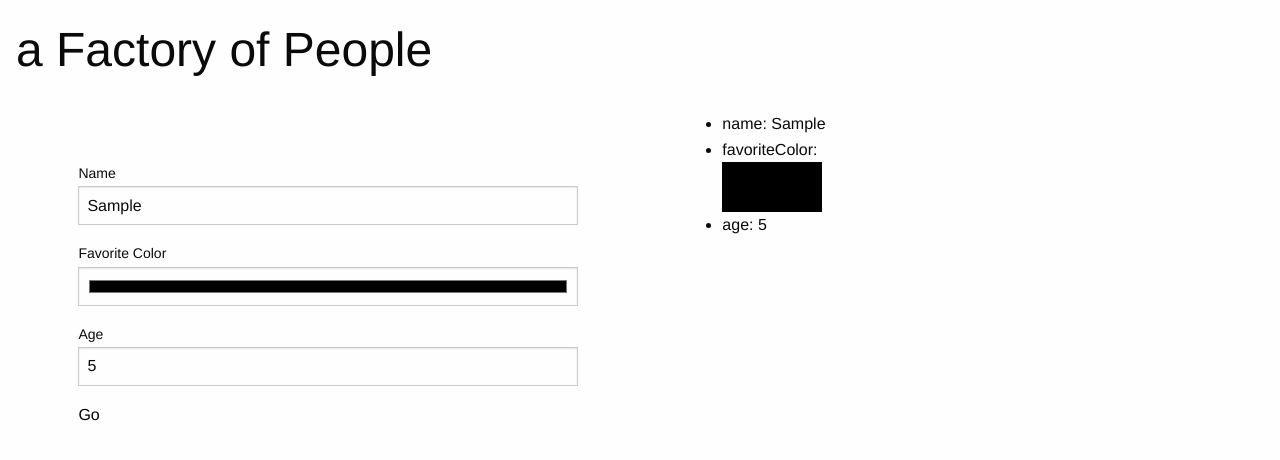
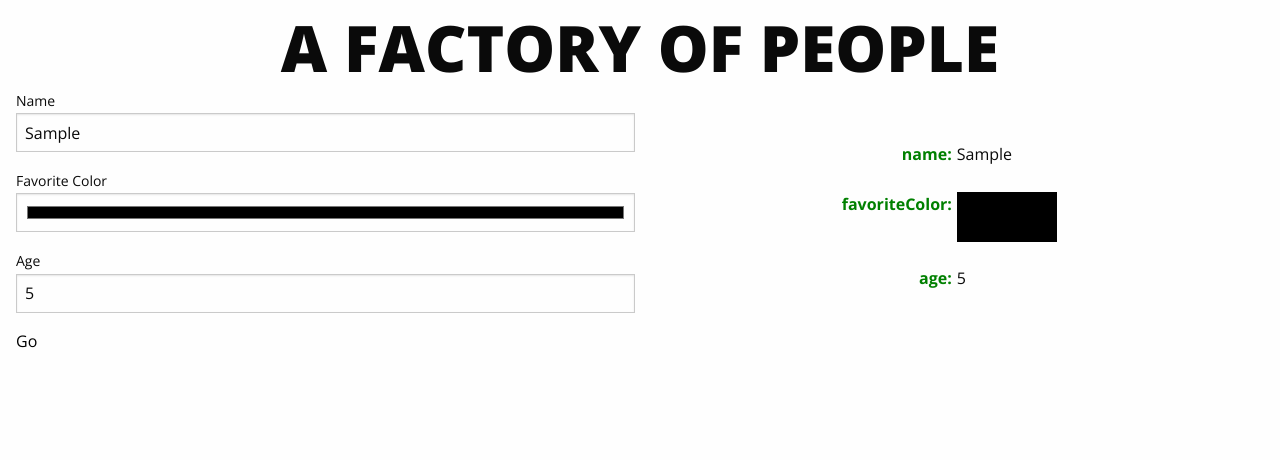
Before and after one commit to athenieshi/People-Factory, a plain HTML site: page index.html in a window 1280 px wide. Both pictures are taken after typing "Sample", "5" into the empty fields and a click on the button "Go". Drawn offline with nearby package versions, Linux system fonts and the light colour scheme; a web font is replaced by a local one.

Commit message:
update to new format and add IIFE

```diff
--- a/index.css
+++ b/index.css
@@ -1,50 +1,66 @@
+@import url('https://fonts.googleapis.com/css?family=Open+Sans:400,700,800|Gentium+Book+Basic:400i');
+
 body {
+  font-family: 'Open Sans', sans-serif;
   padding: 1rem;
 }
 
-section > div {
-  width: 80%;
-  margin: 1rem auto;
+h1 {
+  font: 800 64px/64px 'Open Sans', sans-serif;
+  text-transform: uppercase;
+  text-align: center;
 }
 
-form {
-  margin-top: 50px;
+h1 span {
+  font: 400 60px/60px 'gentium book basic';
+  font-style: italic;
+  text-transform: none;
+  margin: 0 4px 0 -10px;
 }
 
-dl {
-  padding: 15px 10px;
+section {
+  display: flex;
+}
+
+section > div {
+  flex-grow: 1;
+}
+
+#details {
+  flex-grow: 1;
+  display: flex;
+  flex-direction: column;
+  align-items: center;
+  justify-content: center;
 }
 
 dl > li {
   list-style: none;
 }
 
-dt, dd {
-  display: inline-block;
-  vertical-align: top;
-  width: 48%;
+dl > li + li {
+  margin-top: 1rem;
+}
+
+dl {
+  padding: 0.5em;
+}
+dt {
+  float: left;
+  clear: left;
+  width: 110px;
+  text-align: right;
+  font-weight: bold;
+  color: green;
+}
+dt::after {
+  content: ":";
+}
+dd {
+  margin: 0 0 0 115px;
+  padding: 0 0 0.5em 0;
 }
 
 dl:nth-of-type(even) {
   background-color: WhiteSmoke;
 }
-
-@media (min-width: 700px) {
-  section > div {
-    width: 60%;
-  }
-}
-
-@media (min-width: 900px) {
-  section > div {
-    float: left;
-    margin: 20px 5%;
-    width: 40%;
-  }
-
-  section::after {
-    clear: both;
-    content: "";
-    display: table;
-  }
-}
--- a/index.html
+++ b/index.html
@@ -3,7 +3,7 @@
   <head>
     <meta charset="utf-8">
     <meta http-equiv="X-UA-Compatible" content="IE=edge">
-    <title></title>
+    <title>People Factory</title>
     <meta name="description" content="">
     <meta name="viewport" content="width=device-width, initial-scale=1">
     <link rel="stylesheet" href="https://cdnjs.cloudflare.com/ajax/libs/foundation/6.3.1/css/foundation.min.css">
@@ -19,30 +19,26 @@
             <label for="personName">Name</label>
             <input type="text" name="personName">
           </p>
-          <!--<p>
-              <label for="personSchool">School</label>
-              <input type="text" name="personSchool">
-          </p>-->
+
           <p>
             <label for="favoriteColor">Favorite Color</label>
             <input type="color" name="favoriteColor">
           </p>
+
           <p>
-            <label for="">Age</label>
+            <label for="age">Age</label>
             <input type="number" name="age">
           </p>
+
           <p>
-              <button type="submit">Go</button>
+            <button type="submit">Go</button>
           </p>
-          <p id="location">
-          </p>
-
         </form>
       </div>
 
       <div id="details"></div>
     </section>
+
     <script src="index.js"></script>
-
   </body>
 </html>
--- a/index.js
+++ b/index.js
@@ -1,5 +1,5 @@
 const personForm = document.querySelector('#personForm')
-
+{
   function renderColor(color) {
     const div = document.createElement('div')
     div.style.backgroundColor = color
@@ -11,13 +11,17 @@ function renderColor(color) {
 
   function renderListItem(label, value) {
     const item = document.createElement('li')
-  item.innerHTML = `${label}: ${value}`
-
+    const dt = document.createElement('dt')
+    const dd = document.createElement('dd')
+    dt.textContent = label
+    dd.innerHTML = value
+    item.appendChild(dt)
+    item.appendChild(dd)
     return item
   }
 
   function renderList(personData) {
-  const list = document.createElement('ul')
+    const list = document.createElement('dl')
 
     // ['name', 'favoriteColor', 'age']
     Object.keys(personData).map(function(label) {
@@ -44,3 +48,4 @@ function handleSubmit(ev) {
   }
 
   personForm.addEventListener('submit', handleSubmit)
+}
```
Lines whose indentation alone changed are shown as unchanged.
